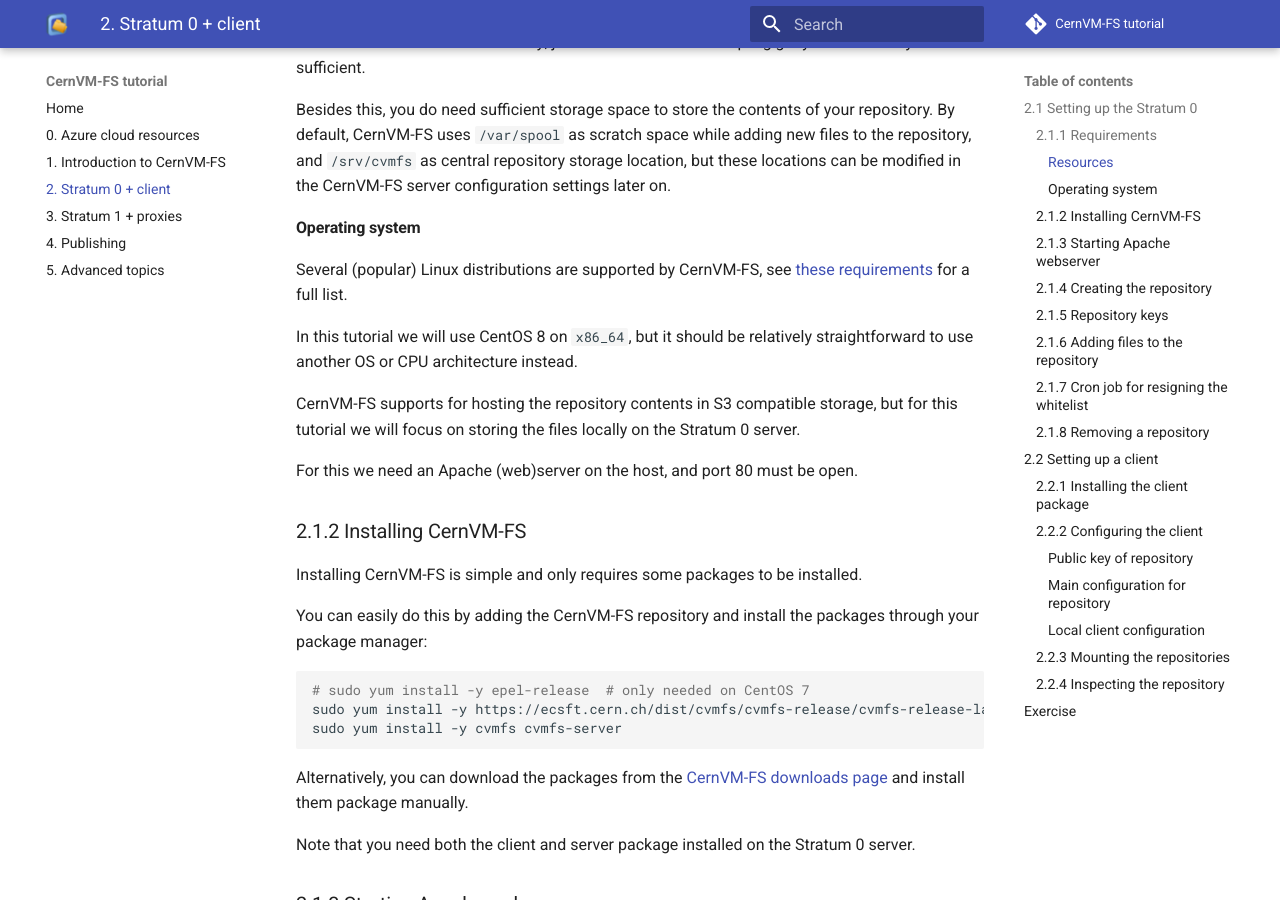
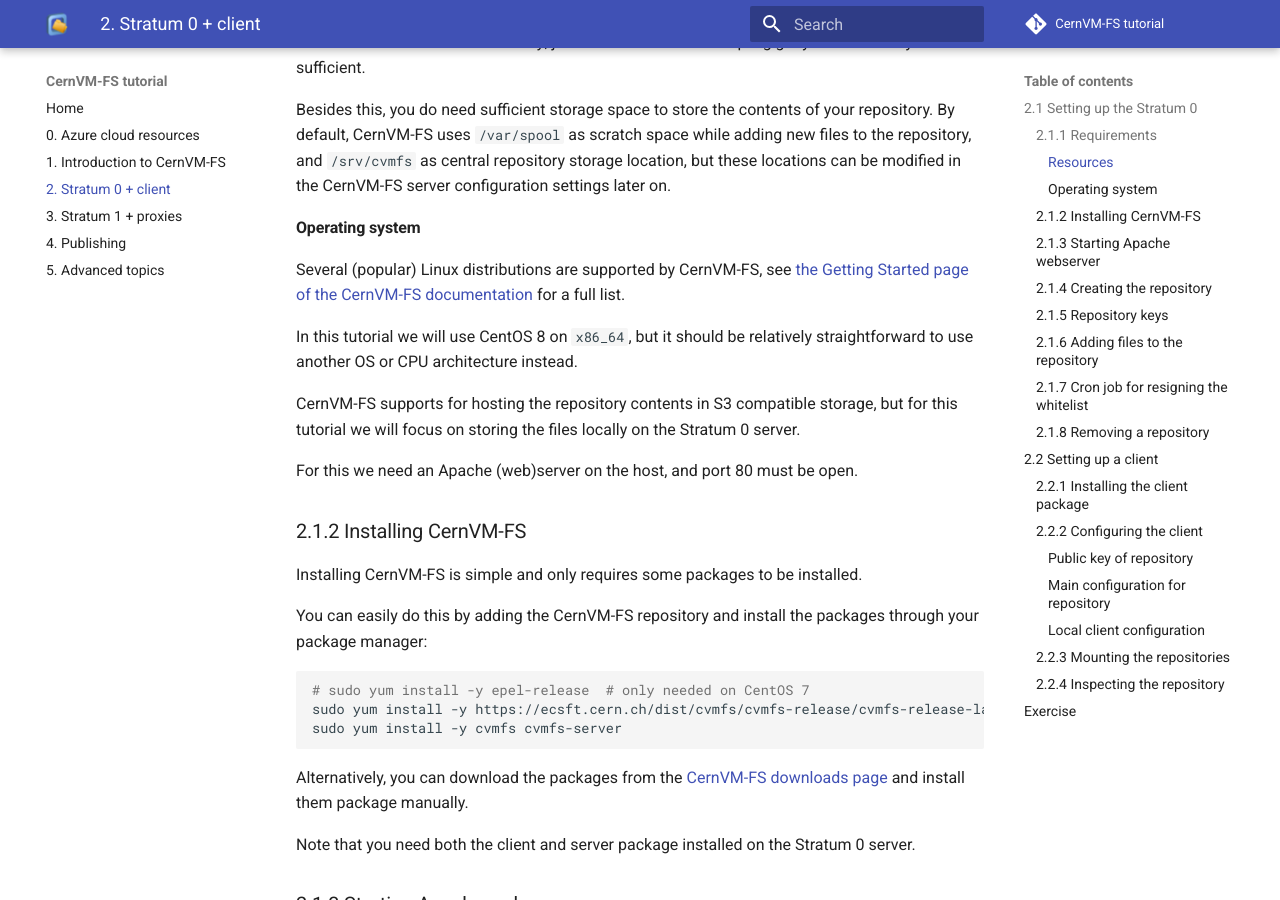
Before and after one commit to cvmfs-contrib/cvmfs-tutorial-2021, an MkDocs documentation site: the page built from docs/02_stratum0_client.md, in a window 1280 px wide and 900 px high, scrolled down 723 px. Built offline with MkDocs 1.6.1 and Material for MkDocs 9.7.7, drawn with Linux system fonts in a browser that asks for light colours; comment, search, counter and statistics services are not loaded.

Commit message:
fix for CernVM-FS OS requirements
Co-authored-by: Bob Dröge <b.e.droge@rug.nl>

```diff
--- a/docs/02_stratum0_client.md
+++ b/docs/02_stratum0_client.md
@@ -30,7 +30,7 @@
 #### Operating system
 
 Several (popular) Linux distributions are supported by CernVM-FS,
-see [these requirements](https://github.com/cvmfs-contrib/cvmfs-tutorial-2021/wiki/Notes#stratum-1--proxies) for a full list.
+see [the Getting Started page of the CernVM-FS documentation](https://cvmfs.readthedocs.io/en/stable/cpt-quickstart.html#getting-the-software) for a full list.
 
 In this tutorial we will use CentOS 8 on ``x86_64``, but it should be relatively straightforward to use another OS or CPU architecture instead.
 
```
